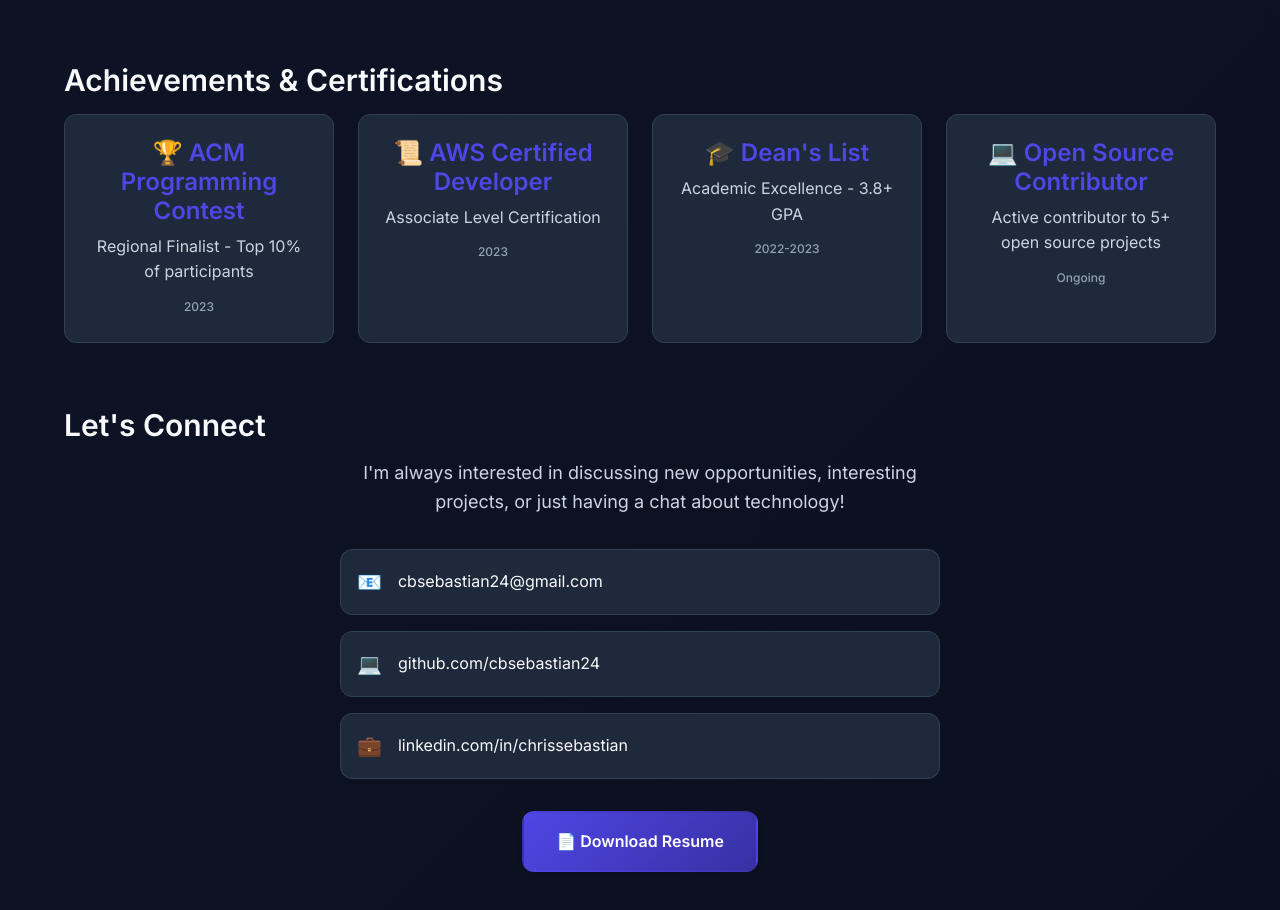
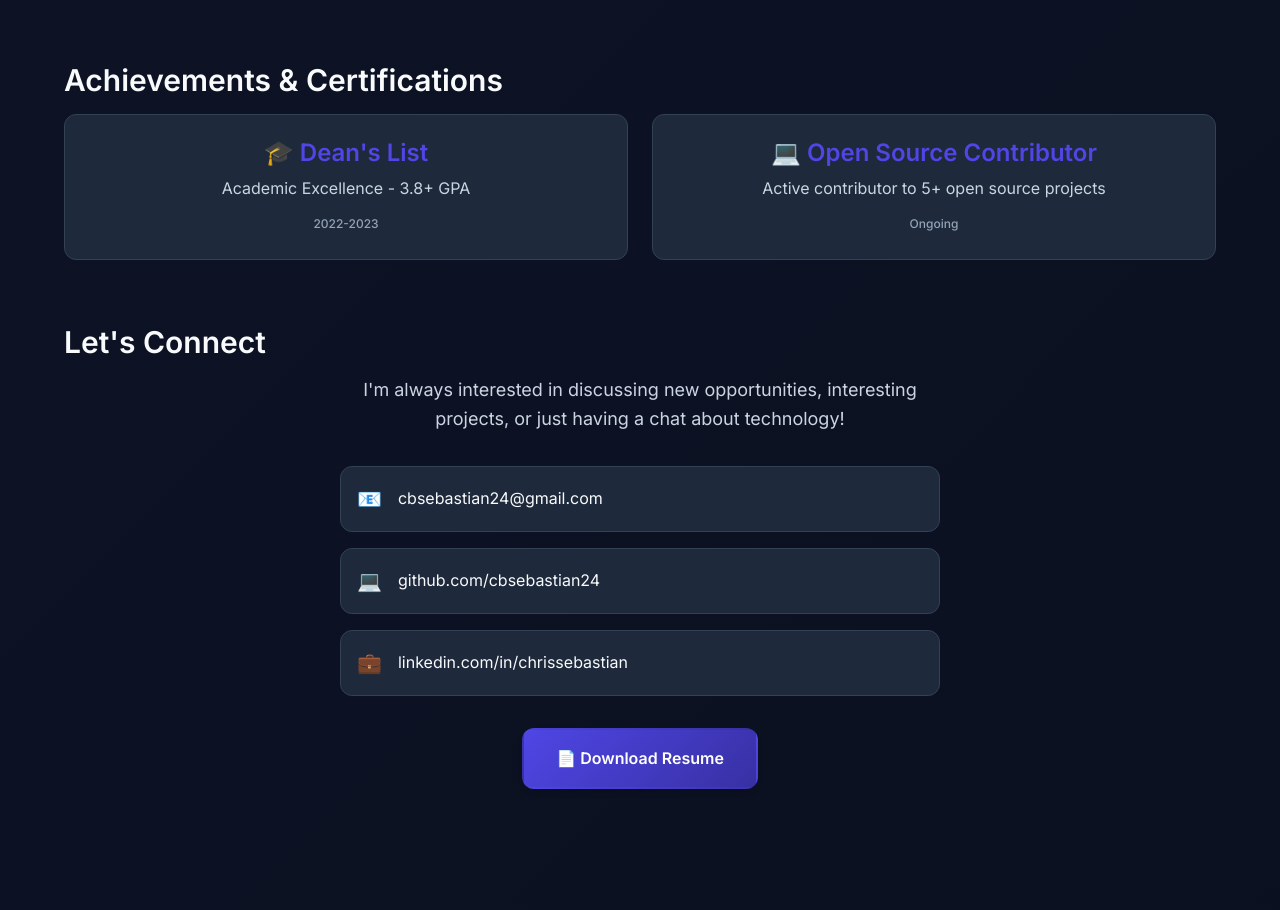
Before and after one commit to cbsebastian24/personal-website-v2, a plain HTML site: page index.html in a window 1280 px wide. Shown: the part 2883-3793 px from the top of the page. Drawn offline with Linux system fonts and the light colour scheme.

Commit message:
acheivement changes

```diff
--- a/index.html
+++ b/index.html
@@ -182,16 +182,6 @@
             <h2>Achievements & Certifications</h2>
             <div class="achievements-grid">
                 <div class="achievement-item">
-                    <h3>🏆 ACM Programming Contest</h3>
-                    <p>Regional Finalist - Top 10% of participants</p>
-                    <span class="achievement-date">2023</span>
-                </div>
-                <div class="achievement-item">
-                    <h3>📜 AWS Certified Developer</h3>
-                    <p>Associate Level Certification</p>
-                    <span class="achievement-date">2023</span>
-                </div>
-                <div class="achievement-item">
                     <h3>🎓 Dean's List</h3>
                     <p>Academic Excellence - 3.8+ GPA</p>
                     <span class="achievement-date">2022-2023</span>
```
